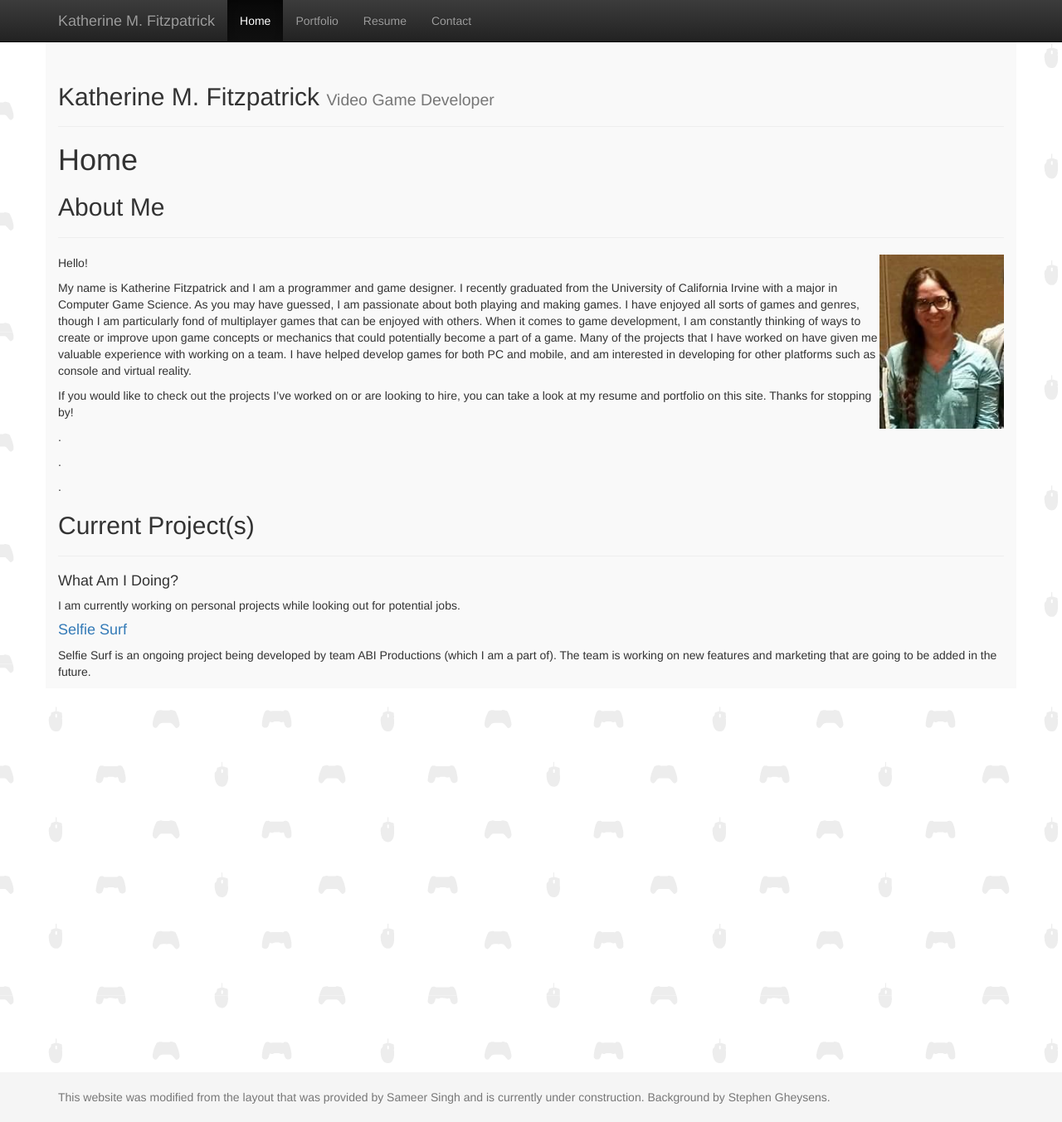
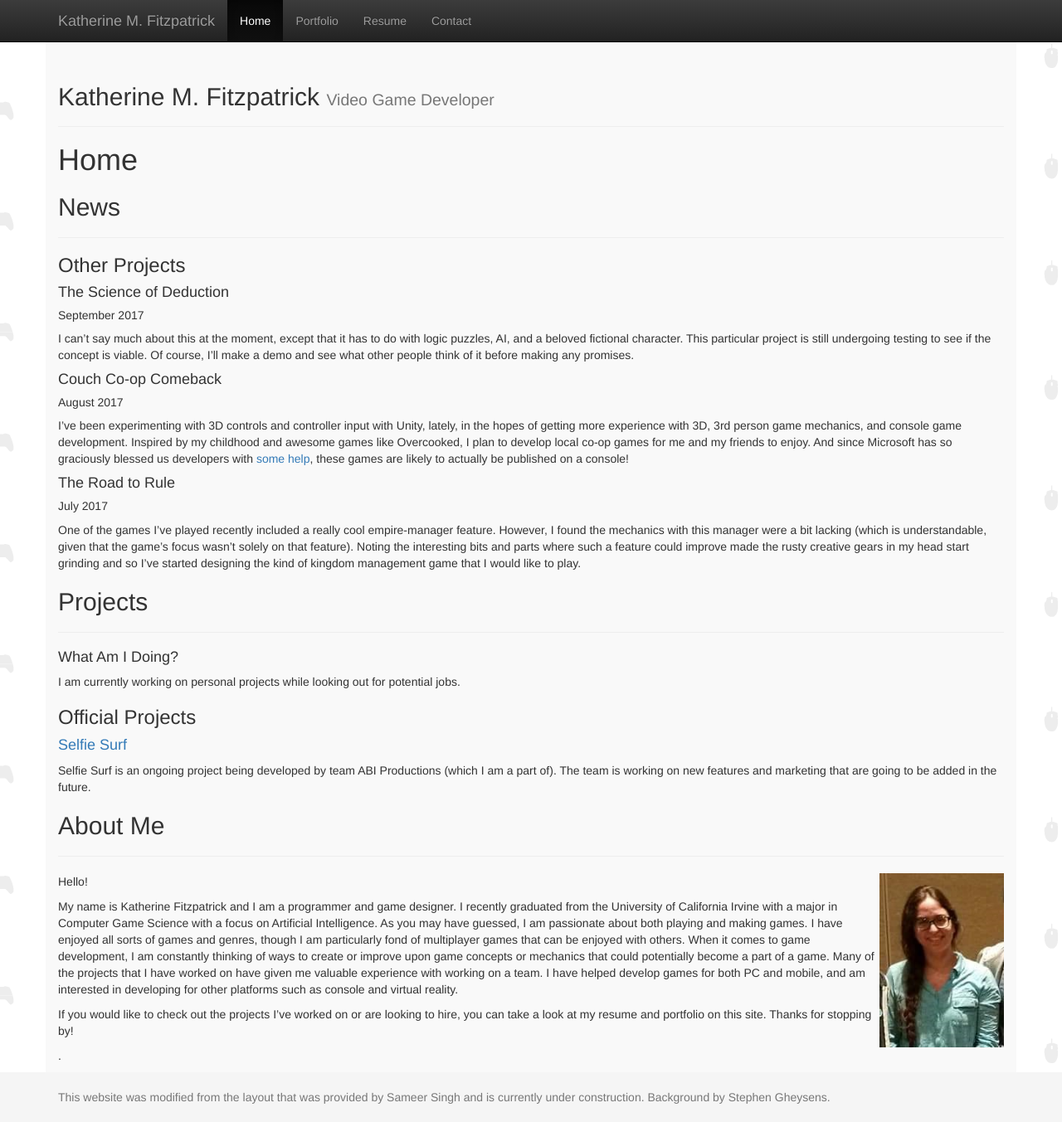
Before and after one commit to kathermf/kathermf.github.io, a Jekyll site: the page built from index.md, in a window 1280 px wide and 1353 px high. Shown: the whole window at 83% size. Built offline with Jekyll 4.4.1, drawn with Linux system fonts in a browser that asks for light colours.

Commit message:
Reorganized homepage, added some content to homepage, added warning on contact

```diff
--- a/index.md
+++ b/index.md
@@ -5,25 +5,41 @@ title:  Home
 
 # {{ page.title }}
 
+
+## News
+---
+
+### Other Projects
+#### The Science of Deduction
+##### September 2017
+I can't say much about this at the moment, except that it has to do with logic puzzles, AI, and a beloved fictional character. This particular project is still undergoing testing to see if the concept is viable. Of course, I'll make a demo and see what other people think of it before making any promises.
+
+#### Couch Co-op Comeback
+##### August 2017
+I've been experimenting with 3D controls and controller input with Unity, lately, in the hopes of getting more experience with 3D, 3rd person game mechanics, and console game development. Inspired by my childhood and awesome games like Overcooked, I plan to develop local co-op games for me and my friends to enjoy. And since Microsoft has so graciously blessed us developers with [some help](http://www.xbox.com/en-US/developers/creators-program), these games are likely to actually be published on a console!
+
+#### The Road to Rule
+##### July 2017
+One of the games I've played recently  included a really cool empire-manager feature. However, I found the mechanics with this manager were a bit lacking (which is understandable, given that the game's focus wasn't solely on that feature). Noting the interesting bits and parts where such a feature could improve made the rusty creative gears in my head start grinding and so I've started designing the kind of kingdom management game that I would like to play.
+
+## Projects
+---
+#### What Am I Doing?
+I am currently working on personal projects while looking out for potential jobs.
+
+### Official Projects
+
+#### [Selfie Surf](s_selfiesurf.md)
+Selfie Surf is an ongoing project being developed by team ABI Productions (which I am a part of). The team is working on new features and marketing that are going to be added in the future.
+
 ## About Me
 ---
 <img align="right" src="images/untitled.JPG" width="150">
 Hello!
 
-My name is Katherine Fitzpatrick and I am a programmer and game designer. I recently graduated from the University of California Irvine with a major in Computer Game Science. As you may have guessed, I am passionate about both playing and making games. I have enjoyed all sorts of games and genres, though I am particularly fond of multiplayer games that can be enjoyed with others. When it comes to game development, I am constantly thinking of ways to create or improve upon game concepts or mechanics that could potentially become a part of a game. Many of the projects that I have worked on have given me valuable experience with working on a team. I have helped develop games for both PC and mobile, and am interested in developing for other platforms such as console and virtual reality.
+My name is Katherine Fitzpatrick and I am a programmer and game designer. I recently graduated from the University of California Irvine with a major in Computer Game Science with a focus on Artificial Intelligence. As you may have guessed, I am passionate about both playing and making games. I have enjoyed all sorts of games and genres, though I am particularly fond of multiplayer games that can be enjoyed with others. When it comes to game development, I am constantly thinking of ways to create or improve upon game concepts or mechanics that could potentially become a part of a game. Many of the projects that I have worked on have given me valuable experience with working on a team. I have helped develop games for both PC and mobile, and am interested in developing for other platforms such as console and virtual reality.
 
 If you would like to check out the projects I've worked on or are looking to hire, you can take a look at my resume and portfolio on this site. Thanks for stopping by!
 
-.
 
 .
-
-.
-
-## Current Project(s)
----
-#### What Am I Doing?
-I am currently working on personal projects while looking out for potential jobs.
-
-#### [Selfie Surf](s_selfiesurf.md)
-Selfie Surf is an ongoing project being developed by team ABI Productions (which I am a part of). The team is working on new features and marketing that are going to be added in the future.
```
Also changed, not shown: contact.md (+1 -1 lines).
